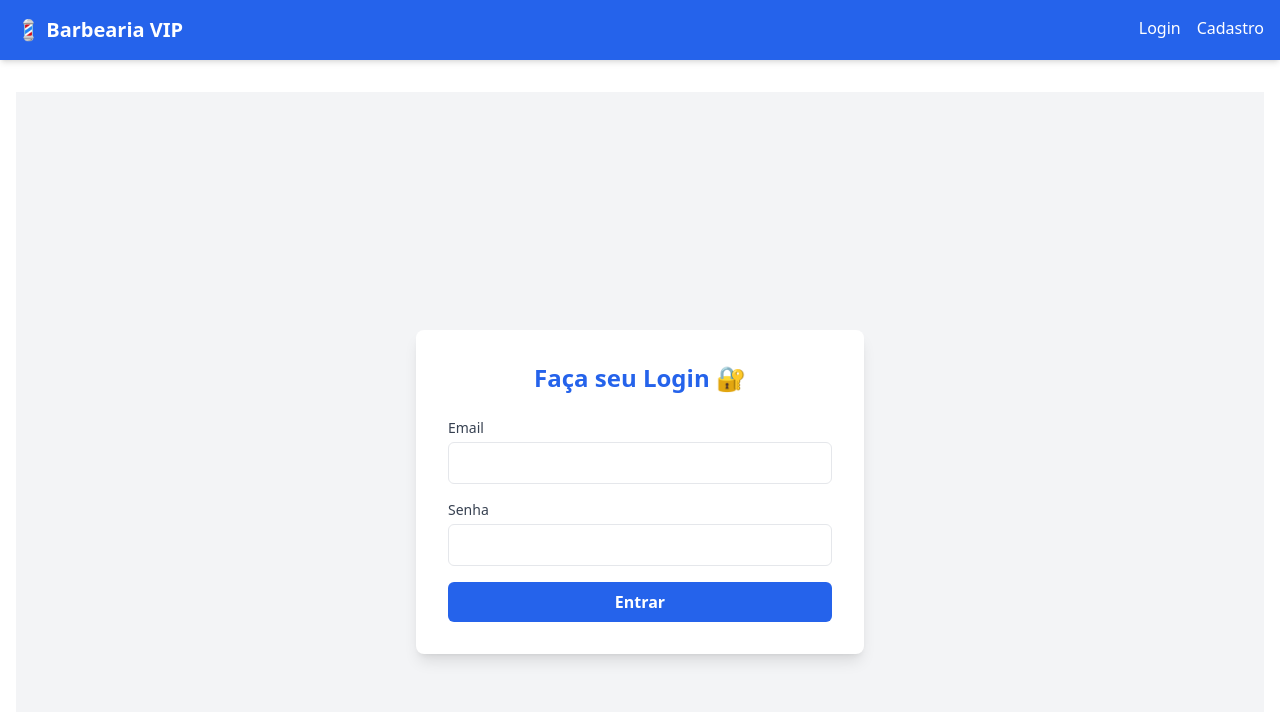
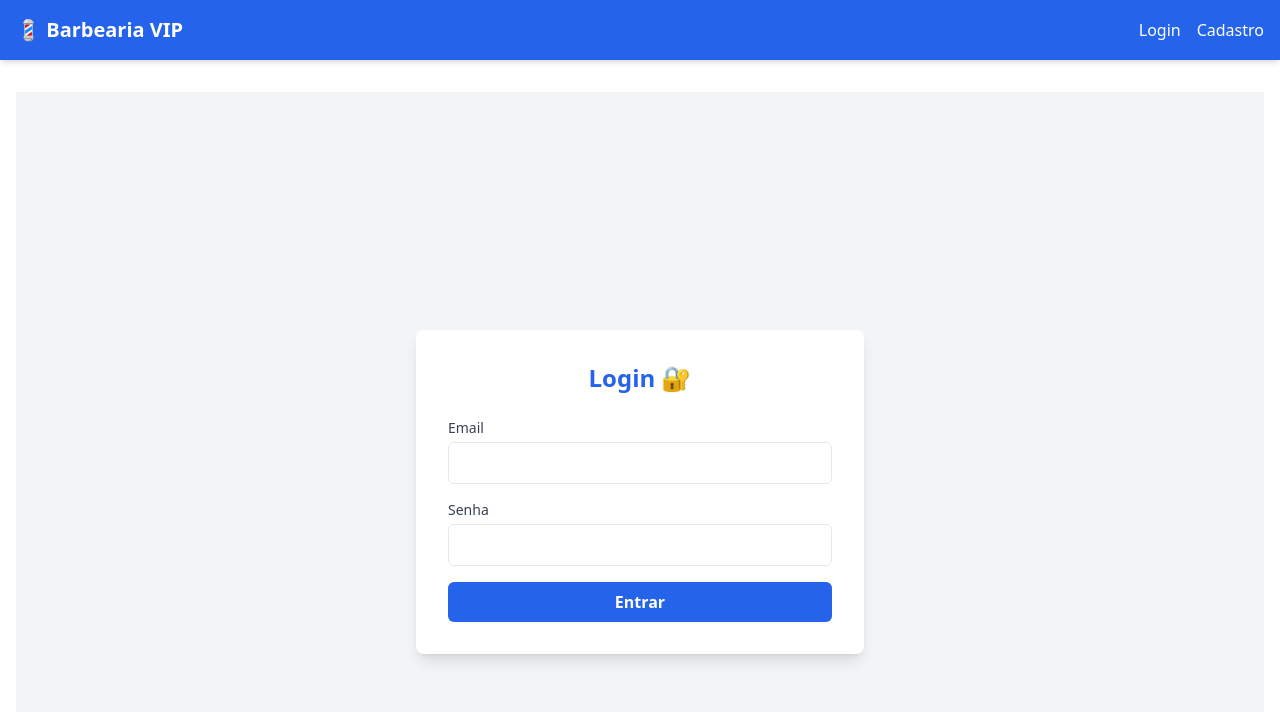
Before and after one commit to matos17igor/barbershop-agenda, a React (Vite) app in the folder frontend/: page / in a window 1280 px wide. Shown: the top 712 px of the page. Built offline with nearby package versions, Linux system fonts and the light colour scheme; the HTML template or start-up script is replaced by a standard one.

Commit message:
exibe navbar de acordo com o usuario logado

```diff
--- a/frontend/src/App.jsx
+++ b/frontend/src/App.jsx
@@ -1,31 +1,73 @@
-// imports
+import { Routes, Route, Link, useNavigate } from "react-router-dom";
+import { useState, useEffect } from "react"; // <--- Importe useEffect e useState
 import Cadastro from "./components/Cadastro";
 import Agendamento from "./components/Agendamento";
 import Login from "./components/Login";
 import Admin from "./components/Admin";
 
-// routes
-import { Routes, Route, Link } from "react-router-dom";
+function App() {
+  const [usuario, setUsuario] = useState(null);
+  const navigate = useNavigate();
 
-function App() {
+  // Quando o App abre, verifica se já tem alguém salvo no navegador
+  useEffect(() => {
+    const usuarioSalvo = localStorage.getItem("usuario");
+    if (usuarioSalvo) {
+      setUsuario(JSON.parse(usuarioSalvo));
+    }
+  }, []);
+
+  // 2. Função de Sair
+  const handleLogout = () => {
+    localStorage.removeItem("usuario"); // Apaga do navegador
+    setUsuario(null); // Apaga da memória do React
+    navigate("/"); // Manda de volta pra tela de login
+  };
+
   return (
     <div>
-      <nav className="flex justify-between p-4 mb-4 text-white bg-blue-600 shadow-md">
+      <nav className="flex items-center justify-between p-4 mb-4 text-white bg-blue-600 shadow-md">
         <h1 className="text-xl font-bold">💈 Barbearia VIP</h1>
-        <div className="space-x-4">
-          <Link to="/login" className="hover:text-blue-200">
-            Login
-          </Link>
-          <Link to="/cadastro" className="hover:text-blue-200">
-            Cadastro
-          </Link>
+
+        <div className="flex items-center gap-4">
+          {usuario ? (
+            <>
+              <span className="text-sm font-light">Olá, {usuario.name}</span>
+
+              {usuario.tipo === "admin" ? (
+                <Link to="/admin" className="hover:text-blue-200 font-bold">
+                  Painel
+                </Link>
+              ) : (
+                <Link to="/agendar" className="hover:text-blue-200 font-bold">
+                  Agendar
+                </Link>
+              )}
+
+              <button
+                onClick={handleLogout}
+                className="px-3 py-1 text-red-600 bg-white rounded hover:bg-gray-100 font-bold text-sm"
+              >
+                Sair
+              </button>
+            </>
+          ) : (
+            <>
+              <Link to="/" className="hover:text-blue-200">
+                Login
+              </Link>
+              <Link to="/cadastro" className="hover:text-blue-200">
+                Cadastro
+              </Link>
+            </>
+          )}
         </div>
       </nav>
 
       <div className="container p-4 mx-auto">
         <Routes>
-          <Route path="/" element={<Login />} />
-          <Route path="/login" element={<Login />} />
+          {/* Passamos a função setUsuario para o Login poder avisar quando entrar */}
+          <Route path="/" element={<Login onLogin={setUsuario} />} />
           <Route path="/cadastro" element={<Cadastro />} />
           <Route path="/agendar" element={<Agendamento />} />
           <Route path="/admin" element={<Admin />} />
--- a/frontend/src/components/Login.jsx
+++ b/frontend/src/components/Login.jsx
@@ -1,7 +1,7 @@
 import { useState } from "react";
 import { useNavigate } from "react-router-dom";
 
-export default function Login() {
+export default function Login({ onLogin }) {
   const [email, setEmail] = useState("");
   const [senha, setSenha] = useState("");
   const navigate = useNavigate();
@@ -21,18 +21,20 @@ export default function Login() {
         return;
       }
 
-      const usuario = await resposta.json();
+      const dadosUsuario = await resposta.json();
 
-      // Salva o usuário no navegador para não perder se atualizar a página
-      localStorage.setItem("usuario", JSON.stringify(usuario));
+      // 1. Salva no localStorage (para persistir se der F5)
+      localStorage.setItem("usuario", JSON.stringify(dadosUsuario));
 
-      alert(`Bem-vindo, ${usuario.name}!`);
+      // 2. ATUALIZA O ESTADO DO APP (Isso faz a Navbar mudar na hora!)
+      onLogin(dadosUsuario);
 
-      // === AQUI ACONTECE O REDIRECIONAMENTO ===
-      if (usuario.tipo === "admin") {
-        navigate("/admin"); // Barbeiro vai para o painel
+      alert(`Bem-vindo, ${dadosUsuario.name}!`);
+
+      if (dadosUsuario.tipo === "admin") {
+        navigate("/admin");
       } else {
-        navigate("/agendar"); // Cliente vai para o agendamento
+        navigate("/agendar");
       }
     } catch (error) {
       alert("Erro ao conectar no servidor.");
@@ -43,7 +45,7 @@ export default function Login() {
     <div className="flex flex-col items-center justify-center min-h-screen bg-gray-100">
       <div className="w-full max-w-md p-8 bg-white rounded-lg shadow-lg">
         <h2 className="mb-6 text-2xl font-bold text-center text-blue-600">
-          Faça seu Login 🔐
+          Login 🔐
         </h2>
         <form onSubmit={handleLogin} className="space-y-4">
           <div>
```
